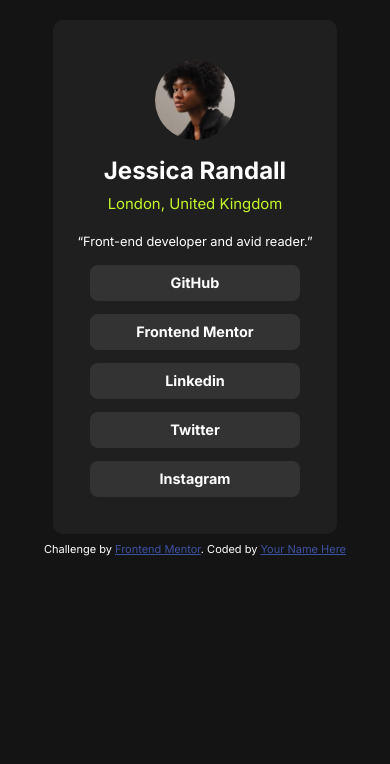
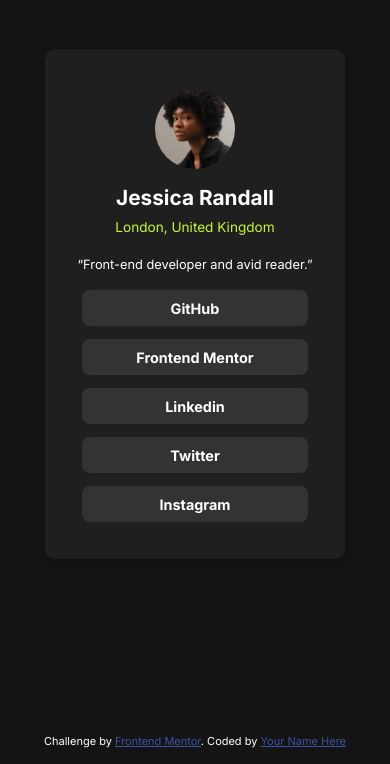
Before and after one commit to Sana-zen/Social-links-Profile, a plain HTML site: page index.html in a window 390 px wide. Shown: the part 134-898 px from the top of the page. Before the commit the page ends 844 px from the top, so only its background shows below. Drawn offline with Linux system fonts and the light colour scheme.

Commit message:
Updated layout and styles

```diff
--- a/index.html
+++ b/index.html
@@ -18,7 +18,7 @@
       </figure>
 
       <h1 class="user-name"> Jessica Randall</h1>
-      <address>London&comma; United Kingdom</address>
+      <p class="location">London&comma; United Kingdom</p>
 
       <p class="user-role">
         <q>Front-end developer and avid reader.</q>
--- a/style.css
+++ b/style.css
@@ -19,26 +19,29 @@
 }
 
 body {
-   font-family: "Inter", sans-serif;
-  min-height: 100vh;
+  font-family: "Inter", sans-serif;
   padding: 1rem;
   background-color: var(--gray-900);
+}
+
+.wrapper {
+  min-height: 100vh;
   display: flex;
-  flex-direction: column;
   align-items: center;
   justify-content: center;
 }
 
 
 .profile-card {
-  width: 100%;
-  max-width: 400px;
+  width: 90%;
+  max-width: 300px;
   height: auto;
   background-color: var(--gray-800);
   padding: 1.5rem;
   color: var(--white);
   border-radius: 10px;
   transition: transform 0.3s ease-in-out;
+  box-shadow: 0 4px 15px rgba(0, 0, 0, 0.2);
 }
 
 figure {
@@ -60,8 +63,7 @@ figure {
   font-size: 1.5rem;
 }
 
-address {
-  font-style: normal;
+.location {
   font-size: 0.933rem;
   text-align: center;
   color: var(--green-accent);
@@ -70,48 +72,55 @@ address {
 
 .user-role {
   font-size: 0.8rem;
-  white-space: nowrap;
+  line-height: 1.4;
   text-align: center;
   margin: 0.7rem auto 1rem auto;
 }
 
 .social-links li {
-  background-color: var(--gray-700);
   margin: 0.8rem;
-  padding: 0.6rem;
   border-radius: 8px;
   text-align: center;
   list-style: none;
 }
 
-.social-links a {
+.social-links li a {
+  display: block;
+  padding: 0.6rem;
+    border-radius: 8px;
+  background-color: var(--gray-700);
   text-decoration: none;
   color: var(--white);
   font-weight: bold;
 }
 
-a:hover {
+.social-links a:hover {
+  background-color: var(--green-accent);
   color: var(--gray-900);
-}
-
-.profile-card:hover {
-  transform: scale(1.03);
-}
-
-
-li:hover {
-  background-color: var(--green-accent);
   transform: scale(1.02);
   transition: all 0.2s ease-in-out;
   cursor: pointer;
 }
 
+.profile-card:hover {
+   box-shadow: 0 6px 20px rgba(0, 0, 0, 0.3);
+  transform: scale(1.03);
+}
+
 @media screen and (max-width: 768px ) {
   .profile-card {
-    max-width: 100%;
+    width: 90%;
     padding: 1.5rem;
   }
-  li {
+    .user-name {
+  font-size: 1.3rem;
+}
+
+.location {
+  font-size: 0.85rem;
+}
+
+.social-links li {
     font-size: 0.9rem;
   }
 }
```
